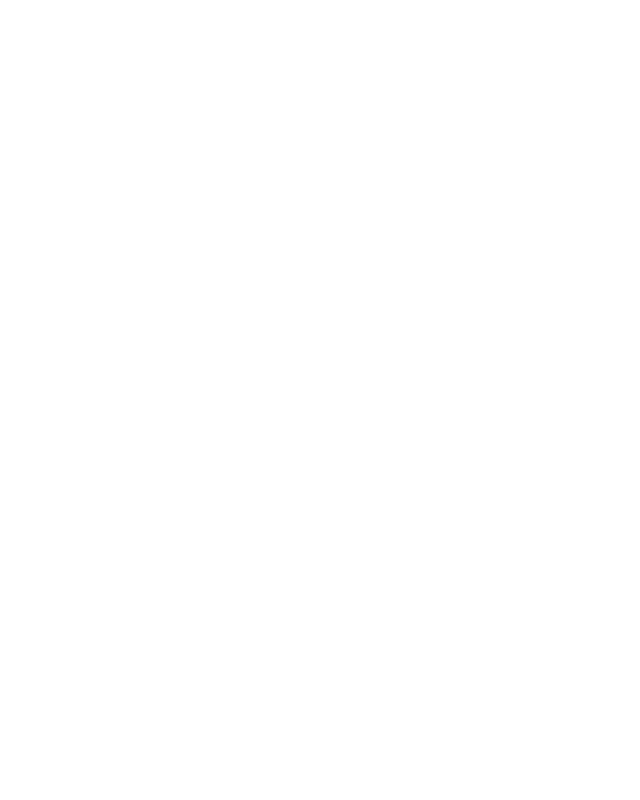
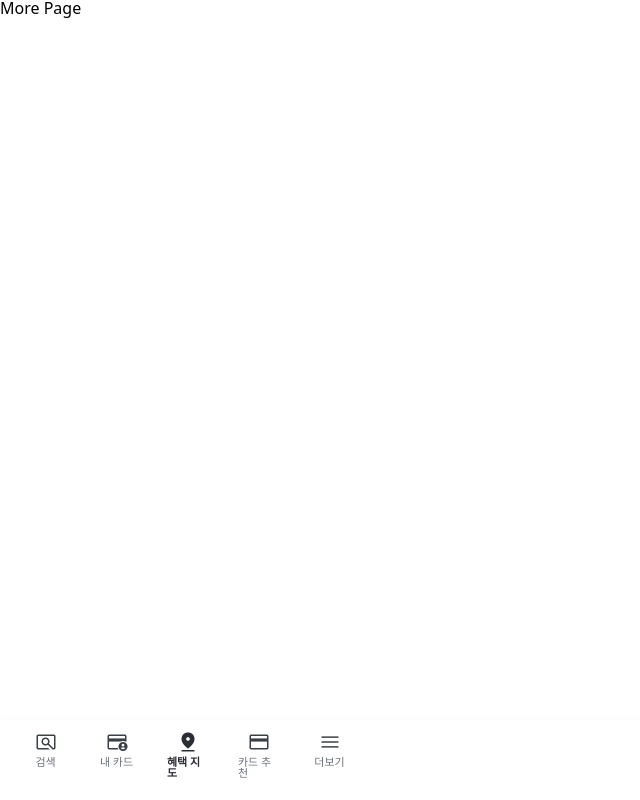
Before and after one commit to leegakyeong-inthex/easypick-vite, a React (Vite) app: page /more in a window 1280 px wide. Before the commit this address had no page. Shown: the whole page, without its empty margins (0-640 px from the left). Built offline with nearby package versions, Linux system fonts and the light colour scheme.

Commit message:
create /more page

```diff
--- a/src/main.tsx
+++ b/src/main.tsx
@@ -7,6 +7,7 @@
 import Search from '@/pages/Search.tsx'
 import Recommendation from '@/pages/Recommendation.tsx'
 import CardDetail from '@/components/pages/CardDetail.tsx'
+import More from '@/pages/More.tsx'
 import './index.css'
 import App from './App.tsx'
 import Layout from './layout.tsx'
@@ -23,6 +24,7 @@
           <Route path="/search" element={<Search />} />
           <Route path="/recommendation" element={<Recommendation />} />
           <Route path="/card-detail" element={<CardDetail />} />
+          <Route path="/more" element={<More />} />
         </Route>
       </Routes>
     </BrowserRouter>
--- /dev/null
+++ b/src/pages/More.tsx
@@ -0,0 +1,3 @@
+export default function More() {
+  return <div>More Page</div>
+}
```
